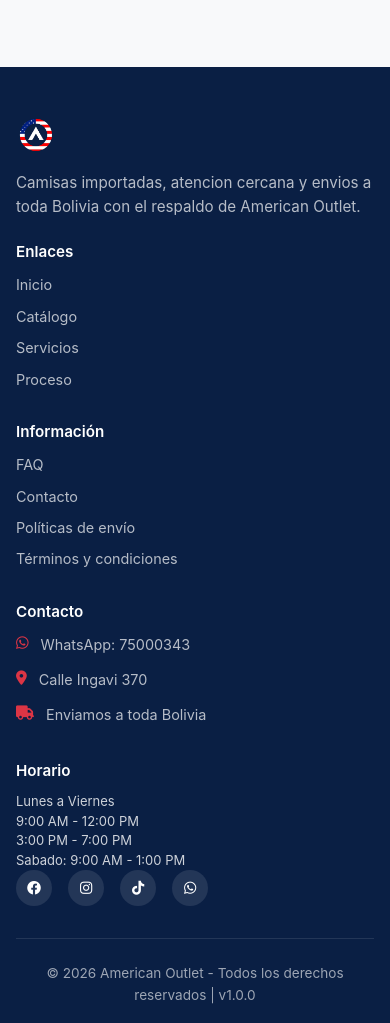
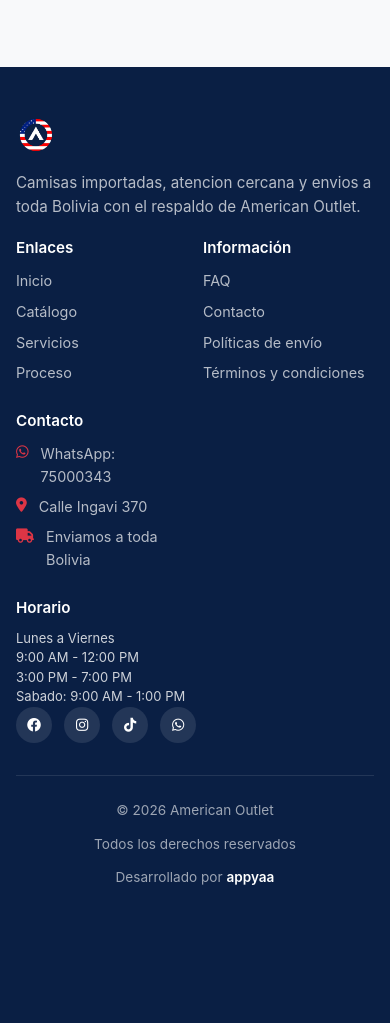
Before and after one commit to Guilder23/Sistema-Textil, a Django app: page /carrito/ in a window 390 px wide. Shown: the part 853-1876 px from the top of the page. After the commit the page ends 1738 px from the top, so only its background shows below. Run offline with Django 4.2, Linux system fonts and the light colour scheme; parts of the project's set-up code (start-up, migrations or seed data) failed here and were passed over; some libraries are stand-ins or nearby versions.

Commit message:
Mejorando el footer

```diff
--- a/static/css/componentes/footer-inicio.css
+++ b/static/css/componentes/footer-inicio.css
@@ -133,12 +133,27 @@
 .footer-bottom {
     border-top: 1px solid rgba(255, 255, 255, 0.1);
     padding-top: 1.5rem;
+    display: grid;
+    grid-template-columns: repeat(3, minmax(0, 1fr));
+    gap: 0.75rem 1.25rem;
+    align-items: center;
 }
 
-.footer-copyright {
+.footer-bottom-item {
     margin: 0;
     color: rgba(255, 255, 255, 0.6);
     font-size: 0.85rem;
+    text-align: center;
+}
+
+.footer-bottom-link {
+    color: #ffffff;
+    text-decoration: none;
+    font-weight: 600;
+}
+
+.footer-bottom-link:hover {
+    color: #f8b4b4;
 }
 
 /* Responsive Design */
@@ -161,10 +176,47 @@
         grid-template-columns: 1fr 1fr;
         gap: 1.5rem;
     }
+
+    .footer-bottom {
+        grid-template-columns: 1fr 1fr;
+    }
+
+    .footer-bottom-item:last-child {
+        grid-column: 1 / -1;
+    }
 }
 
 @media (max-width: 576px) {
     .footer-grid {
+        grid-template-columns: repeat(2, minmax(0, 1fr));
+        gap: 1.25rem 1rem;
+    }
+
+    .footer-brand,
+    .footer-section:last-child {
+        grid-column: 1 / -1;
+    }
+
+    .footer-title {
+        margin-bottom: 0.75rem;
+    }
+
+    .footer-links li,
+    .footer-contact li {
+        margin-bottom: 0.45rem;
+    }
+
+    .footer-social {
+        gap: 0.75rem;
+        flex-wrap: wrap;
+    }
+
+    .footer-bottom {
         grid-template-columns: 1fr;
+        text-align: center;
+    }
+
+    .footer-bottom-item:last-child {
+        grid-column: auto;
     }
 }
--- a/templates/componentes/footer-inicio.html
+++ b/templates/componentes/footer-inicio.html
@@ -63,7 +63,9 @@
         </div>
 
         <div class="footer-bottom">
-            <p class="footer-copyright">&copy; 2026 American Outlet - Todos los derechos reservados | v1.0.0</p>
+            <p class="footer-bottom-item">&copy; 2026 American Outlet</p>
+            <p class="footer-bottom-item">Todos los derechos reservados</p>
+            <p class="footer-bottom-item">Desarrollado por <a href="https://appyaa.com" class="footer-bottom-link" target="_blank" rel="noopener noreferrer">appyaa</a></p>
         </div>
     </div>
 </footer>
```
